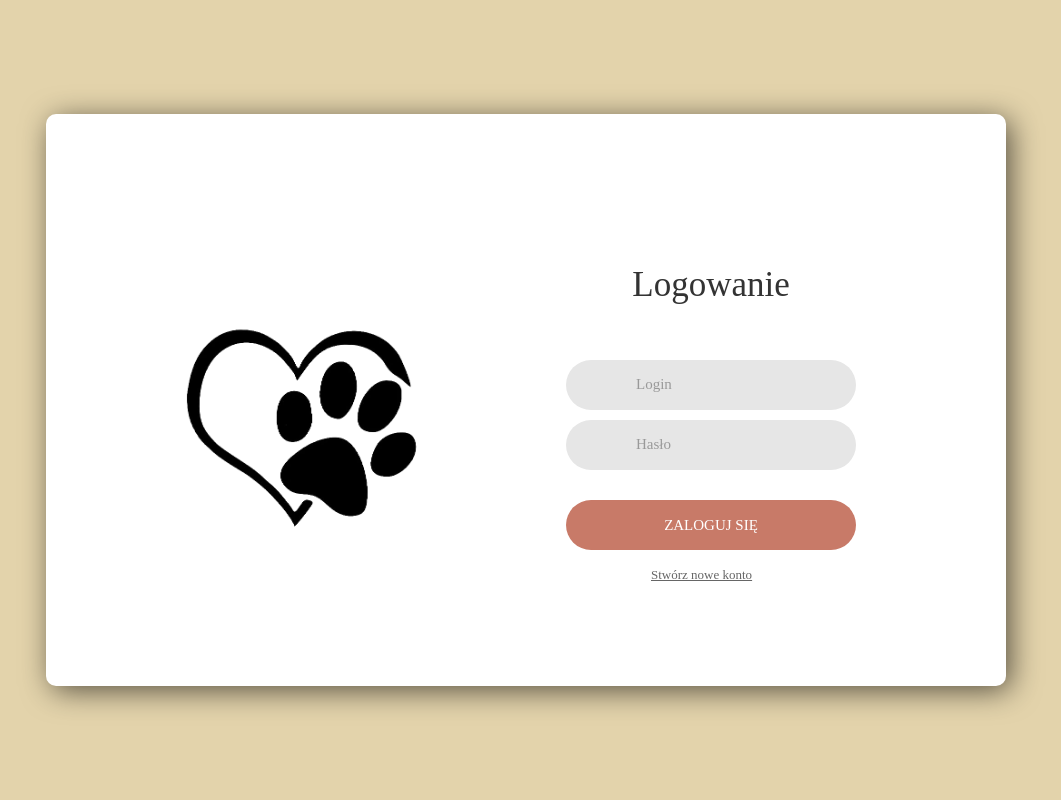
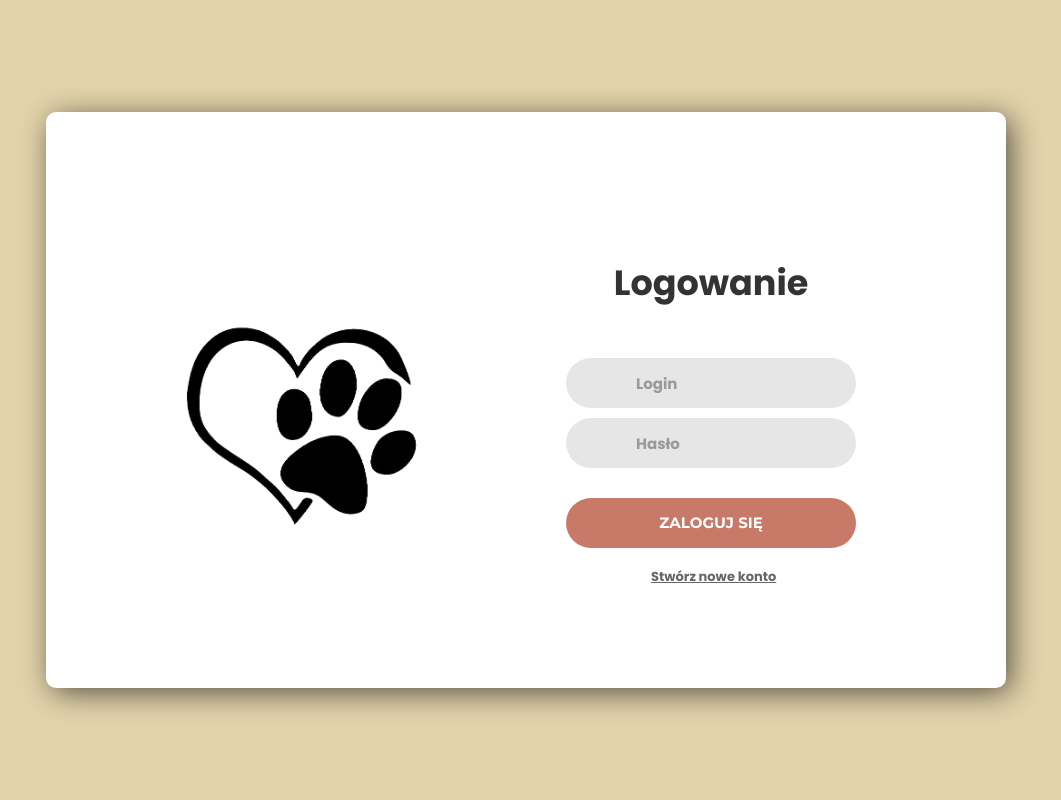
Before and after one commit to marekszlapa/pok, a Django app: page / in a window 1280 px wide. Shown: the whole page, without its empty margins (114-1175 px from the left). Run offline with Django 3.2, Linux system fonts and the light colour scheme.

Commit message:
Poprawione logowanie i rejestracja interfejs v3

```diff
--- a/static/css/logowanie.css
+++ b/static/css/logowanie.css
@@ -1,16 +1,17 @@
-
-/*/////////////////////////////////////////////////////////////////
+/*//////////////////////////////////////////////////////////////////
 [ style ]*/
 
 * {
 	margin: 0px;
 	padding: 0px;
 	box-sizing: border-box;
+    font-weight: bold;
 }
 
 body, html {
 	height: 100%;
-	font-family: Poppins sans-serif;
+	font-family: Poppins, sans-serif;
+
 }
 
 input {
@@ -64,7 +65,7 @@ iframe {
 
 
 .txt2 {
-  font-family: Poppins sans-serif;
+  font-family: Poppins;
   font-size: 13px;
   line-height: 1.5;
   color: #666666;
@@ -139,7 +140,7 @@ iframe {
 }
 
 .login100-form-title {
-  font-family: Poppins sans-serif;
+  font-family: Poppins;
   font-size: 35px;
   color: #333333;
   line-height: 1.2;
@@ -160,7 +161,7 @@ iframe {
 }
 
 .input100 {
-  font-family: Poppins sans-serif;
+  font-family: Poppins;
   font-size: 15px;
   line-height: 1.5;
   color: #666666;
@@ -187,7 +188,7 @@ iframe {
 }
 
 .login100-form-btn {
-  font-family: Montserrat sans-serif;
+  font-family: Montserrat;
   font-size: 15px;
   line-height: 1.5;
   color: #fff;
@@ -276,7 +277,7 @@ iframe {
   right: 8px;
   pointer-events: none;
 
-  font-family: Poppins sans-serif;
+  font-family: Poppins;
   color: #c80000;
   font-size: 13px;
   line-height: 1.4;
--- a/static/css/main.css
+++ b/static/css/main.css
@@ -1,5 +1,5 @@
 
-/*/////////////////////////////////////////////////////////////////
+/*////////////////////////////////////////////////////////////////
 [ style ]*/
 
 * {
--- a/templates/index.html
+++ b/templates/index.html
@@ -4,6 +4,7 @@
 <head>
 	<title>Pokochaj Zwierzaka Logowanie</title>
 	<meta charset="UTF-8">
+	<meta name="viewport" content="width=device-width, initial-scale=1">
 	<link rel="stylesheet" type="text/css" href="{% static 'css/logowanie.css' %}">
     <link rel="preconnect" href="https://fonts.gstatic.com">
     <link href="https://fonts.googleapis.com/css2?family=Poppins:wght@700&display=swap" rel="stylesheet">
--- a/templates/register.html
+++ b/templates/register.html
@@ -10,7 +10,6 @@
     <link rel="preconnect" href="https://fonts.gstatic.com">
     <link href="https://fonts.googleapis.com/css2?family=Poppins:wght@700&display=swap" rel="stylesheet">
     <link href="https://fonts.googleapis.com/css2?family=Montserrat:wght@700&display=swap" rel="stylesheet">
-
 </head>
 <body>
 
```
